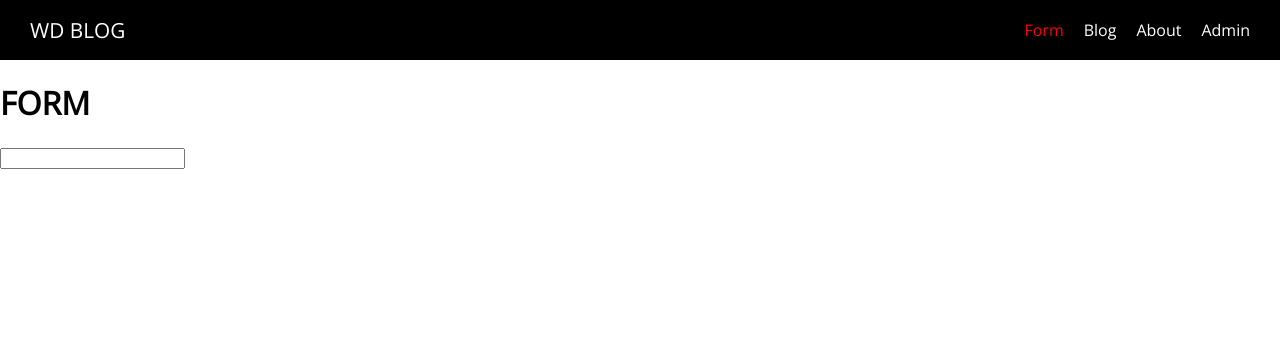
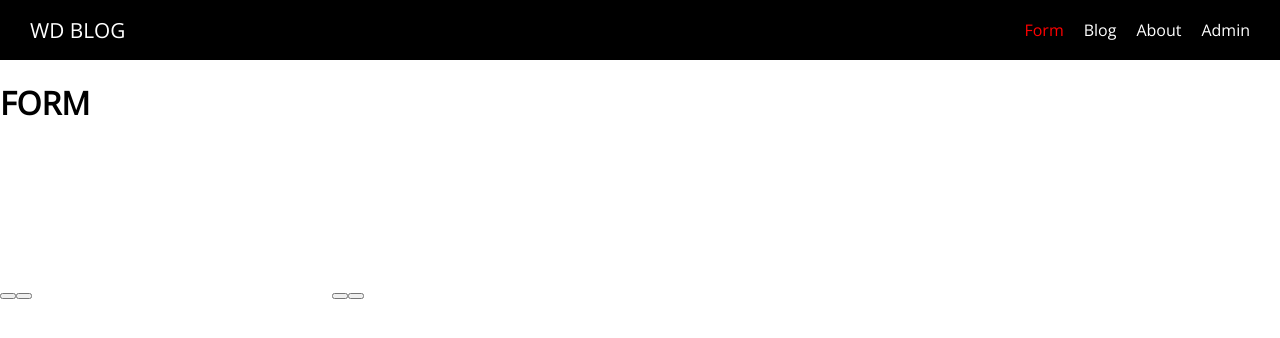
Before and after one commit to hananina/nuxt-blog, a Nuxt app: page /form in a window 1280 px wide. Shown: the top 338 px of the page. Built offline with nearby package versions, Linux system fonts and the light colour scheme.

Commit message:
add: v-video

```diff
--- a/pages/form/index.vue
+++ b/pages/form/index.vue
@@ -2,7 +2,13 @@
   <div class="form-page">
     <h1>FORM</h1>
     <form action=""></form>
-    <input type="text" v-focus />
+    <button @click="video1 = true"></button>
+    <button @click="video1 = false"></button>
+    <video v-video="video1"></video>
+
+    <button @click="video2 = true"></button>
+    <button @click="video2 = false"></button>
+    <video v-video="video2"></video>
   </div>
 </template>
 
@@ -10,27 +16,15 @@
 import _ from "lodash";
 
 export default {
+  data() {
+    return {
+      video1: false,
+      video2: false
+    };
+  },
   directives: {
-    focus: {
-      //紐付いている要素がDOMに挿入されるとき
-      inserted: el => {
-        el.focus(); //要素にfocusを当てる
-      },
-      bind: el => {
-        console.log("bind");
-      },
-      inserted: el => {
-        console.log("inserted");
-      },
-      update: el => {
-        console.log("update");
-      },
-      componentUpdated: el => {
-        console.log("component");
-      },
-      unbind: el => {
-        console.log("unbind");
-      }
+    video(el, binding) {
+      binding.value ? el.play() : el.pause();
     }
   }
 };
```
